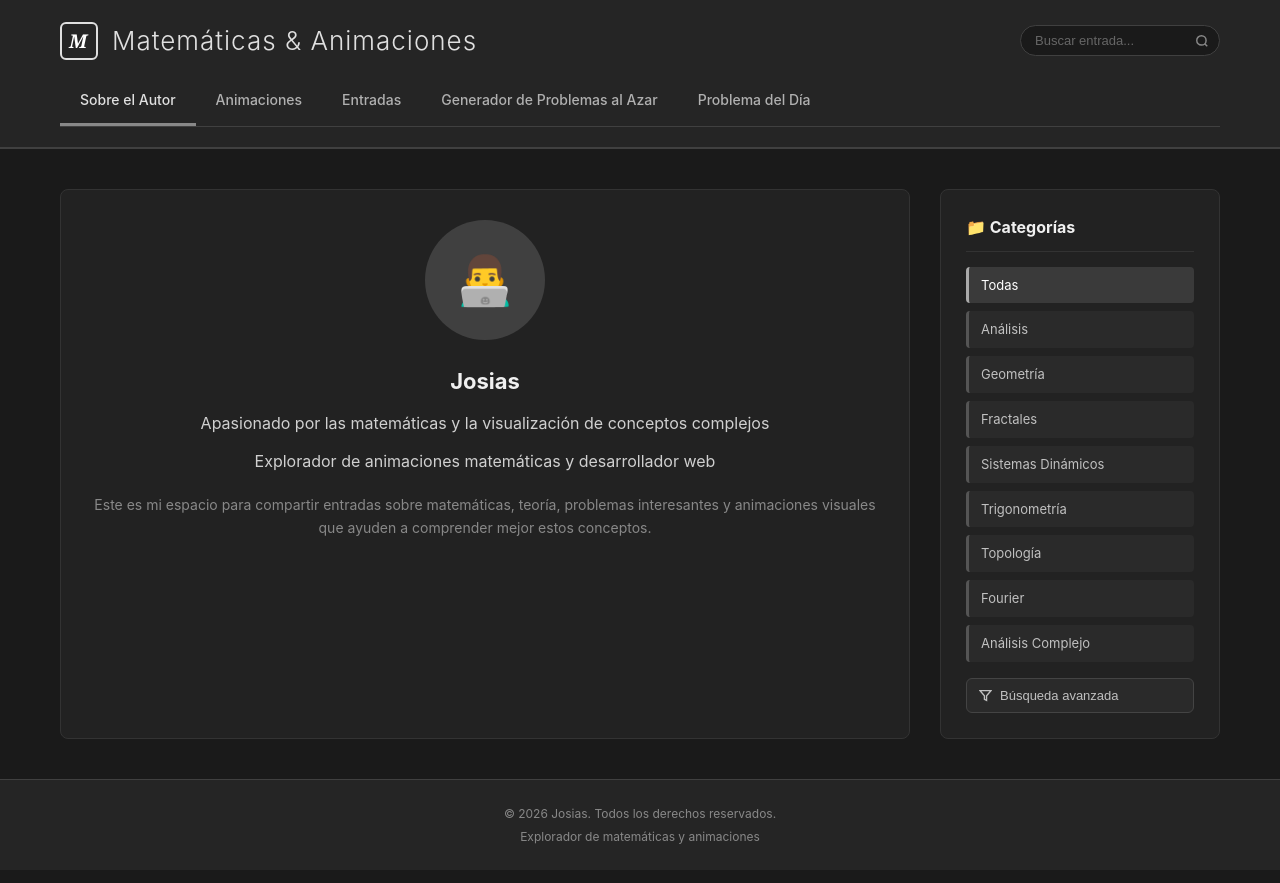
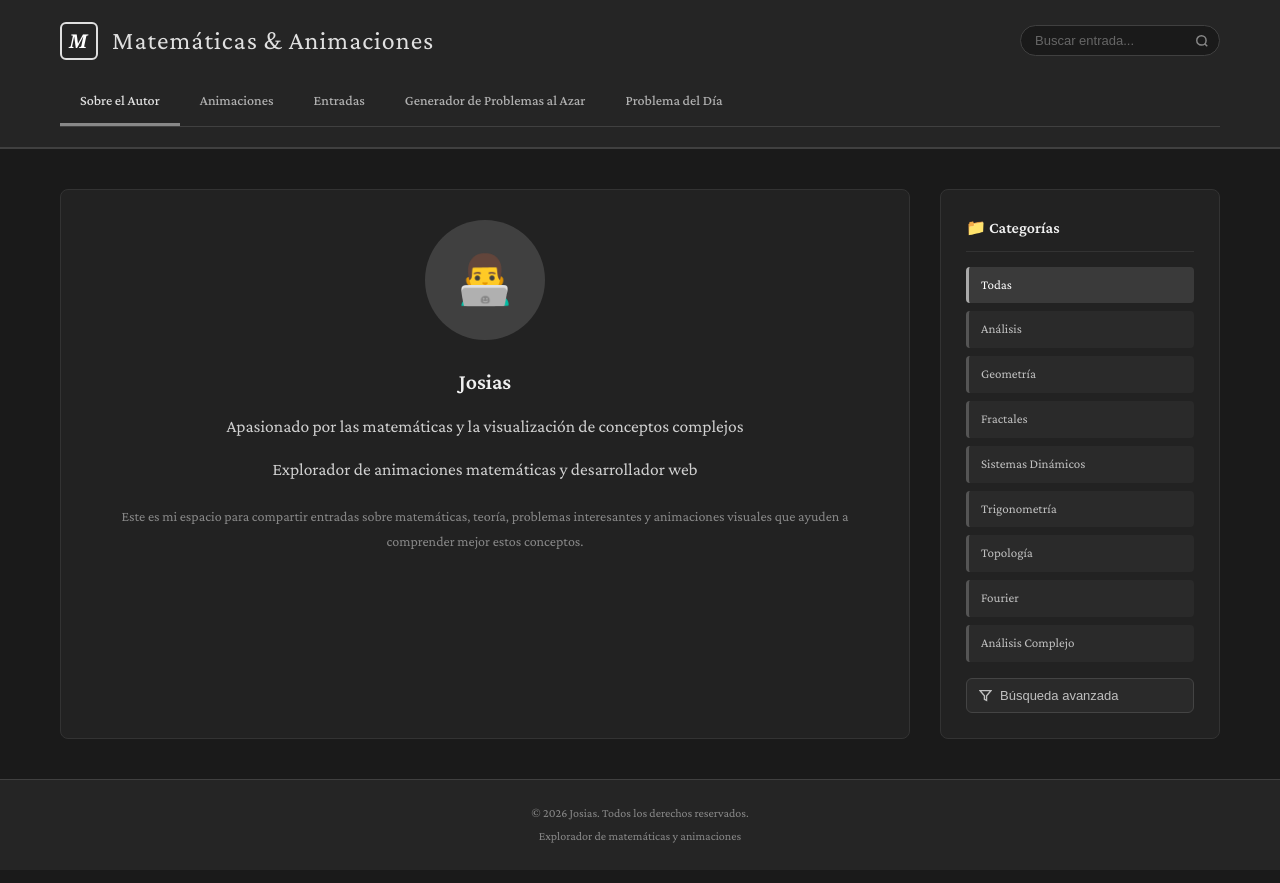
Before and after one commit to josias123606/josias123606.github.io, a Jekyll site: the page built from index.md, in a window 1280 px wide. Shown: the top 883 px of the page. Built offline with Jekyll 4.4.1, drawn with Linux system fonts in a browser that asks for light colours.

Commit message:
Cambiar tipografía global a Crimson Pro para estilo Euclid (#4)
- Actualizado `_layouts/default.html` con enlace a Google Fonts y CSS `font-family: 'Crimson Pro', Georgia, serif`
- Añadido preconnect a `fonts.gstatic.com` y optimización de carga de fuentes en el layout base
- Regenerados todos los archivos estáticos en `_site/` (animaciones, blog, entradas, olimpiadas, problema-del-dia, sobre-el-autor) aplicando la nueva fuente
- Simplificado `.gitignore` eliminando reglas redundantes de build y dependencias

Co-authored-by: qwen.ai[bot] <qwenlm-intl@service.alibaba.com>

```diff
--- a/_layouts/default.html
+++ b/_layouts/default.html
@@ -22,7 +22,10 @@
     <link rel="icon" type="image/svg+xml" href="{{ '/favicon.svg' | relative_url }}">
     <link rel="preconnect" href="https://cdn.jsdelivr.net">
     <link rel="preconnect" href="https://fonts.googleapis.com">
+    <link rel="preconnect" href="https://fonts.gstatic.com" crossorigin>
     <link rel="preconnect" href="https://translate.googleapis.com">
+    <!-- Fuente tipo "European serifs" (similar a la usada en c82.net/euclid): Crimson Pro -->
+    <link href="https://fonts.googleapis.com/css2?family=Crimson+Pro:ital,wght@0,400;0,500;0,600;1,400&display=swap" rel="stylesheet">
     <script>
         MathJax = {
             tex: {
@@ -40,7 +43,7 @@
     <script id="MathJax-script" async src="https://cdn.jsdelivr.net/npm/mathjax@3/es5/tex-chtml.js"></script>
     <style>
         *{margin:0;padding:0;box-sizing:border-box}
-        body{font-family:-apple-system,BlinkMacSystemFont,'Segoe UI',Roboto,Oxygen,Ubuntu,Cantarell,sans-serif;background:#1a1a1a;color:#e0e0e0;line-height:1.6}
+        body{font-family:'Crimson Pro',Georgia,'Times New Roman',serif;background:#1a1a1a;color:#e0e0e0;line-height:1.6}
         header{background:#252525;border-bottom:2px solid #404040;padding:20px 0;position:sticky;top:0;z-index:100}
         .header-container{max-width:1200px;margin:0 auto;padding:0 20px}
         .header-top{display:flex;align-items:center;justify-content:space-between;margin-bottom:15px}
@@ -78,7 +81,7 @@
         .content mjx-container[display="true"]{margin:18px 0!important}
         .content h2{color:#f0f0f0;margin:24px 0 12px;font-size:22px}
         .content h3{color:#e0e0e0;margin:20px 0 10px;font-size:18px}
-        .content p{margin:12px 0;color:#d0d0d0}
+        .content p{margin:12px 0;color:#d0d0d0;font-size:17.5px;line-height:1.75}
         .content ul,.content ol{margin:12px 0 12px 24px;color:#d0d0d0}
         .content li{margin:6px 0}
         .content blockquote{border-left:3px solid #555;padding:10px 18px;margin:16px 0;color:#aaa;background:#1e1e1e;border-radius:0 6px 6px 0}
```
Also changed, not shown: 8 other files.
